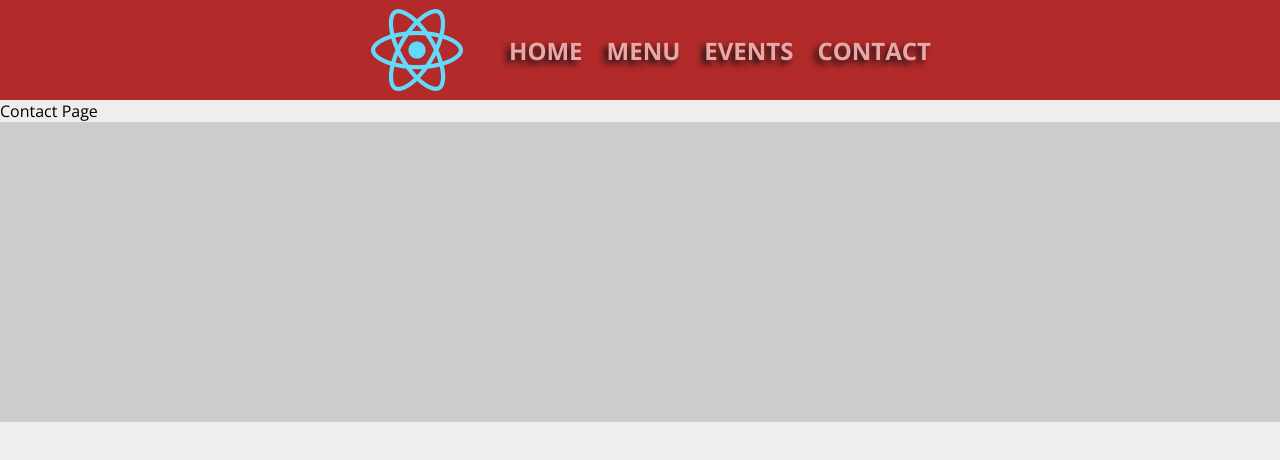
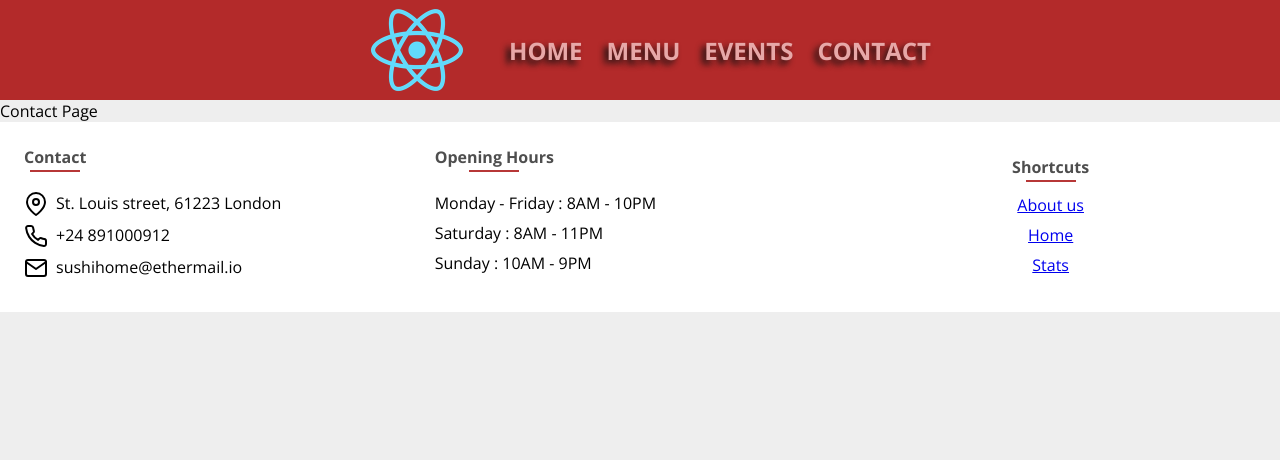
Before and after one commit to wojciech94/sushi-restaurant, a React (Create React App) app: page /contact in a window 1280 px wide. Shown: the top 460 px of the page. Built offline with nearby package versions, Linux system fonts and the light colour scheme.

Commit message:
Styles cleanup, Preparing footer(wip)

```diff
--- a/src/components/App.css
+++ b/src/components/App.css
@@ -18,27 +18,6 @@ body {
 	background-color: #eee;
 	height: 100%;
 	min-height: 100vh;
-}
-
-.d-flex {
-	display: flex;
-}
-
-.flex-center {
-	justify-content: center;
-	align-items: center;
-}
-
-.flex-wrap {
-	flex-wrap: wrap;
-}
-
-.justify-center {
-	justify-content: center;
-}
-
-.align-center {
-	align-items: center;
 }
 
 .bg-hover-shadow:hover {
@@ -133,10 +112,6 @@ body {
 	border-radius: 50%;
 	z-index: 100;
 	cursor: pointer;
-}
-
-.text-end {
-	text-align: end;
 }
 
 .icon-up {
@@ -460,11 +435,9 @@ body {
 	background-color: #323232;
 }
 
-.footer-container {
+.footer__container {
 	position: relative;
 	width: 100%;
-	height: 300px;
-	bottom: 0;
 	background-color: #ccc;
 }
 
--- a/src/components/Footer.js
+++ b/src/components/Footer.js
@@ -1,7 +1,46 @@
 import React from 'react'
+import { Mail, Phone, MapPin } from 'react-feather'
 
 function Footer() {
-	return <div className='footer-container'></div>
+	return (
+		<div className='footer__container'>
+			<div className='d-grid grid-column--3 p-6 bg-white'>
+				<div>
+					<div className='mb-6'>
+						<span className='heading heading__underline'>Contact</span>
+					</div>
+					<div className='d-flex align-items-center g-2 mb-2'>
+						<MapPin />
+						<span>St. Louis street, 61223 London</span>
+					</div>
+					<div className='d-flex align-items-center g-2 mb-2'>
+						<Phone />
+						<span>+24 891000912</span>
+					</div>
+					<div className='d-flex align-items-center g-2 mb-2'>
+						<Mail />
+						<span>sushihome@ethermail.io</span>
+					</div>
+				</div>
+				<div>
+					<div className='mb-6'>
+						<span className='heading heading__underline'>Opening Hours</span>
+					</div>
+					<div className='mb-2'>Monday - Friday : 8AM - 10PM</div>
+					<div className='mb-2'>Saturday : 8AM - 11PM</div>
+					<div className='mb-2'>Sunday : 10AM - 9PM</div>
+				</div>
+				<div>
+					<div className='heading heading__underline text-center'>Shortcuts</div>
+					<div className='d-flex flex-column flex-center g-2 mt-4'>
+						<a href='#about-us'>About us</a>
+						<a href='#'>Home</a>
+						<a href='#stats'>Stats</a>
+					</div>
+				</div>
+			</div>
+		</div>
+	)
 }
 
 export default Footer
--- /dev/null
+++ b/src/components/Utils.css
@@ -0,0 +1,274 @@
+.w-100 {
+	width: 100%;
+}
+
+.h-100 {
+	height: 100%;
+}
+
+.p-1 {
+	padding: 0.25rem;
+}
+
+.p-2 {
+	padding: 0.5rem;
+}
+
+.p-3 {
+	padding: 0.75rem;
+}
+
+.p-4 {
+	padding: 1rem;
+}
+
+.p-5 {
+	padding: 1.25rem;
+}
+
+.p-6 {
+	padding: 1.5rem;
+}
+
+.p-7 {
+	padding: 1.75rem;
+}
+
+.p-8 {
+	padding: 2rem;
+}
+
+.p-9 {
+	padding: 2.5rem;
+}
+
+.p-10 {
+	padding: 3rem;
+}
+
+.m-1 {
+	margin: 0.25rem;
+}
+
+.m-2 {
+	margin: 0.5rem;
+}
+
+.m-3 {
+	margin: 0.75rem;
+}
+
+.m-4 {
+	margin: 1rem;
+}
+
+.m-5 {
+	margin: 1.25rem;
+}
+
+.m-6 {
+	margin: 1.5rem;
+}
+
+.m-7 {
+	margin: 1.75rem;
+}
+
+.m-8 {
+	margin: 2rem;
+}
+
+.m-9 {
+	margin: 2.25rem;
+}
+
+.m-10 {
+	margin: 2.5rem;
+}
+
+.mt-1 {
+	margin-top: 0.25rem;
+}
+
+.mt-2 {
+	margin-top: 0.5rem;
+}
+
+.mt-3 {
+	margin-top: 0.75rem;
+}
+
+.mt-4 {
+	margin-top: 1rem;
+}
+
+.mt-5 {
+	margin-top: 1.25rem;
+}
+
+.mt-6 {
+	margin-top: 1.5rem;
+}
+
+.mt-7 {
+	margin-top: 1.75rem;
+}
+
+.mt-8 {
+	margin-top: 2rem;
+}
+
+.mt-9 {
+	margin-top: 2.25rem;
+}
+
+.mt-10 {
+	margin-top: 2.5rem;
+}
+
+.mb-1 {
+	margin-bottom: 0.25rem;
+}
+
+.mb-2 {
+	margin-bottom: 0.5rem;
+}
+
+.mb-3 {
+	margin-bottom: 0.75rem;
+}
+
+.mb-4 {
+	margin-bottom: 1rem;
+}
+
+.mb-5 {
+	margin-bottom: 1.25rem;
+}
+
+.mb-6 {
+	margin-bottom: 1.5rem;
+}
+
+.mb-7 {
+	margin-bottom: 1.75rem;
+}
+
+.mb-8 {
+	margin-bottom: 2rem;
+}
+
+.mb-9 {
+	margin-bottom: 2.25rem;
+}
+
+.mb-10 {
+	margin-bottom: 2.5rem;
+}
+
+.g-1 {
+	gap: 0.25rem;
+}
+
+.g-2 {
+	gap: 0.5rem;
+}
+
+.g-3 {
+	gap: 0.75rem;
+}
+
+.g-4 {
+	gap: 1rem;
+}
+
+.bg-white {
+	background-color: #fff;
+}
+
+.bg-black {
+	background-color: #000;
+}
+
+.bg-gray {
+	background-color: #666;
+}
+
+.text-end {
+	text-align: end;
+}
+
+.text-center {
+	text-align: center;
+}
+
+.d-flex {
+	display: flex;
+}
+
+.flex-column {
+	flex-direction: column;
+}
+
+.flex-center {
+	justify-content: center;
+	align-items: center;
+}
+
+.flex-wrap {
+	flex-wrap: wrap;
+}
+
+.justify-center {
+	justify-content: center;
+}
+
+.align-center {
+	align-items: center;
+}
+
+.d-grid {
+	display: grid;
+	grid-template-columns: 1fr;
+	grid-template-rows: 1fr;
+}
+
+.grid-row--2 {
+	grid-template-rows: 1fr 1fr;
+}
+
+.grid-row--3 {
+	grid-template-rows: 1fr 1fr 1fr;
+}
+
+.grid-row--4 {
+	grid-template-rows: 1fr 1fr 1fr 1fr;
+}
+
+.grid-row--5 {
+	grid-template-rows: 1fr 1fr 1fr 1fr 1fr;
+}
+
+.grid-row--6 {
+	grid-template-rows: 1fr 1fr 1fr 1fr 1fr 1fr;
+}
+
+.grid-column--2 {
+	grid-template-columns: 1fr 1fr;
+}
+
+.grid-column--3 {
+	grid-template-columns: 1fr 1fr 1fr;
+}
+
+.grid-column--4 {
+	grid-template-columns: 1fr 1fr 1fr 1fr;
+}
+
+.grid-column--5 {
+	grid-template-columns: 1fr 1fr 1fr 1fr 1fr;
+}
+
+.grid-column--6 {
+	grid-template-columns: 1fr 1fr 1fr 1fr 1fr 1fr;
+}
--- a/src/components/home/AboutUs.js
+++ b/src/components/home/AboutUs.js
@@ -2,7 +2,7 @@ import React from 'react'
 
 const AboutUs = () => {
 	return (
-		<div className='about-us'>
+		<div id='about-us' className='about-us'>
 			<div className='wrapper'>
 				<div className='frame'>
 					<h1 className='heading heading--xl'>About us</h1>
--- a/src/components/home/App.js
+++ b/src/components/home/App.js
@@ -1,4 +1,5 @@
 import '../App.css'
+import '../Utils.css'
 import Hero from '../Hero'
 import AboutUs from './AboutUs'
 import Stats from './Stats'
--- a/src/components/home/Stats.js
+++ b/src/components/home/Stats.js
@@ -64,25 +64,25 @@ function Stats({ scrollTop }) {
 	}
 
 	return (
-		<div className='stats'>
+		<div id='stats' className='stats'>
 			<div className='stats__wrapper'>
-				<div className='stats__heading'>Statystyki</div>
+				<div className='stats__heading'>Stats</div>
 				<div className='stats__container'>
 					<div className='stats__item'>
 						<span className='stats__value'>{yearsVal}</span>
-						<span className='stats__text'>Lat na rynku</span>
+						<span className='stats__text'>Years of experience</span>
 					</div>
 					<div className='stats__item'>
 						<span className='stats__value'>{scoreVal}</span>
-						<span className='stats__text'>Ocena na google</span>
+						<span className='stats__text'>Score on google</span>
 					</div>
 					<div className='stats__item'>
 						<span className='stats__value'>{ordersVal}</span>
-						<span className='stats__text'>Dostaw</span>
+						<span className='stats__text'>Deliveries</span>
 					</div>
 					<div className='stats__item'>
 						<span className='stats__value'>{clientsVal}</span>
-						<span className='stats__text'>Klientów w restauracji</span>
+						<span className='stats__text'>Clients in restaurant</span>
 					</div>
 				</div>
 			</div>
--- a/src/components/home/homeStyle.css
+++ b/src/components/home/homeStyle.css
@@ -63,10 +63,22 @@ body:has(.gallery-full) {
 }
 
 .heading {
+	position: relative;
 	margin: 0.6rem 0;
 	font-size: 1rem;
 	font-weight: bold;
 	color: #4e4e4e;
+}
+
+.heading__underline::after {
+	content: '';
+	position: absolute;
+	left: 50%;
+	bottom: -4px;
+	translate: -50% 0;
+	width: 50px;
+	height: 2px;
+	background-color: #b73737;
 }
 
 .heading-right {
```
